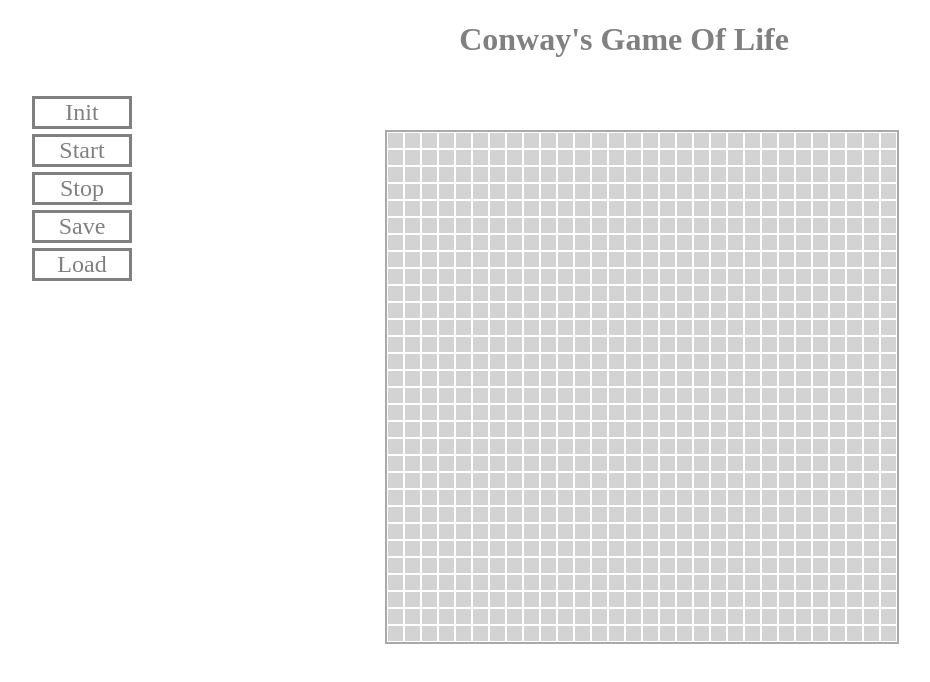
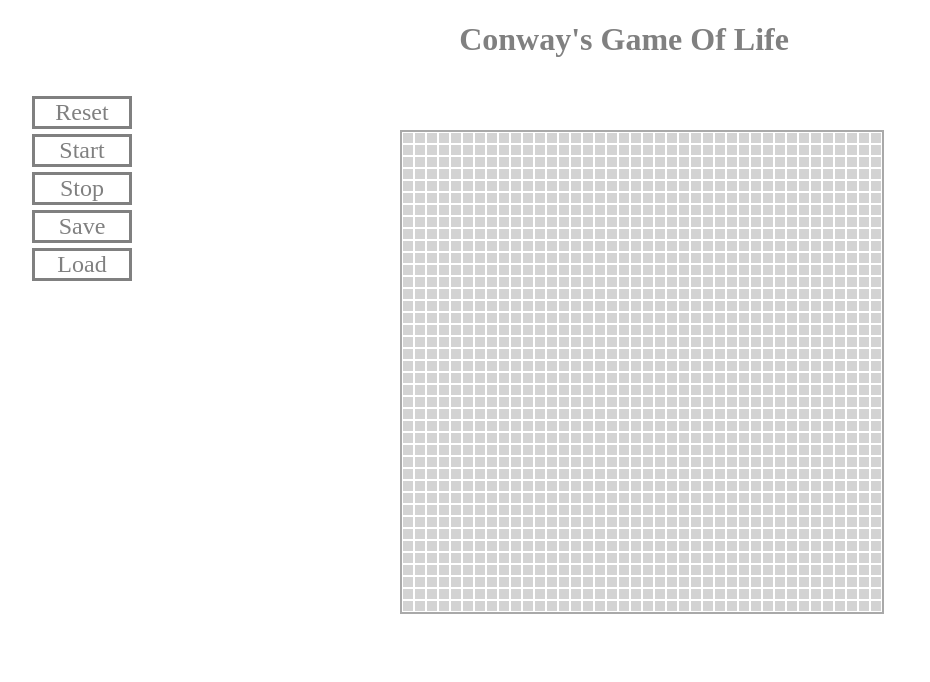
Before and after one commit to gheorghina/GameOfLife, an Angular app: page / in a window 1280 px wide. Shown: the top 682 px of the page, without its empty margins (16-946 px from the left). Built offline with nearby package versions, Linux system fonts and the light colour scheme.

Commit message:
Added Initialization, Cell State Change, Reset, Save to File

```diff
--- a/src/app/app.component.html
+++ b/src/app/app.component.html
@@ -5,10 +5,10 @@
   </h1>
 
   <div class="leftContainer">
-     <app-menu></app-menu>
+     <app-game [universe]="universe"></app-game>
   </div>
 
   <div class="mainContainer">
-    <app-universe></app-universe>
+    <app-universe #universe></app-universe>
   </div>
 </div>
--- a/src/app/app.module.ts
+++ b/src/app/app.module.ts
@@ -2,13 +2,13 @@ import { BrowserModule } from '@angular/platform-browser';
 import { NgModule } from '@angular/core';
 
 import { AppComponent } from './app.component';
-import { MenuComponent } from './menu/menu.component';
+import { GameComponent } from './game/game.component';
 import { UniverseComponent } from './universe/universe.component';
 
 @NgModule({
   declarations: [
     AppComponent,
-    MenuComponent,
+    GameComponent,
     UniverseComponent
   ],
   imports: [
--- /dev/null
+++ b/src/app/contracts/GosperGliderGun.json
@@ -0,0 +1,4 @@
+
+[
+    {}
+]
--- a/src/app/contracts/cell.model.ts
+++ b/src/app/contracts/cell.model.ts
@@ -1,6 +1,6 @@
-export class Cell
-{
-  private isAlive:boolean;
+
+export class Cell {
+    private isAlive: boolean;
     private x: number;
     private y: number;
     private neighbours = [];
@@ -11,10 +11,19 @@ export class Cell
         this.isAlive = false;
     }
 
-   getIsAlive()
-   {
+    getIsAlive() {
         return this.isAlive;
     }
 
+    //temp
+    setIsAlive(value) {
+        this.isAlive = true;
+    }
+
+    changeCellState() {
+        this.isAlive =  !this.isAlive;
+    }
+
+    //getneighbours
 
 }
--- a/src/app/menu/menu.component.css
+++ b/src/app/game/game.component.css
@@ -12,3 +12,7 @@
     margin-top: 5px;
     list-style:none;
 }
+
+#menu li:hover{
+    color: lightblue;
+}
--- a/src/app/menu/menu.component.html
+++ b/src/app/game/game.component.html
@@ -1,7 +1,7 @@
     <ul id="menu">
       <li>
         <div>
-          <a target="_blank"> Init </a>
+          <a target="_blank" (click)="initGame()"> Reset </a>
         </div>
       </li>
       <li>
@@ -16,7 +16,7 @@
       </li>
       <li>
         <div>
-          <a target="_blank"> Save </a>
+          <a target="_blank" (click)="saveState()"> Save </a>
         </div>
       </li>
       <li>
--- /dev/null
+++ b/src/app/game/game.component.ts
@@ -0,0 +1,37 @@
+import { Component, OnInit, Input } from '@angular/core';
+import { UniverseComponent } from '../universe/universe.component';
+
+@Component({
+  selector: 'app-game',
+  templateUrl: './game.component.html',
+  styleUrls: ['./game.component.css']
+})
+
+export class GameComponent {
+  @Input() universe: UniverseComponent;
+
+  gameStarted = false;
+
+
+  initGame()
+  {
+    this.gameStarted = false;
+    this.universe.initializeUniverse();
+  }
+
+  saveState(){
+
+    const fileType = 'text/plain';
+    const fileName = 'GameSnapshot.json';
+
+    var gameStateShapshot = JSON.stringify(this.universe.clone());
+
+    var a = document.createElement("a");
+    var file = new Blob([gameStateShapshot], {type: fileType});
+    a.href = URL.createObjectURL(file);
+    a.download = fileName;
+
+    a.click();
+  }
+
+}
--- a/src/app/universe/universe.component.css
+++ b/src/app/universe/universe.component.css
@@ -10,10 +10,9 @@
 {
     margin: 0;
     padding: 0;
-    background: lightgray;
     border: solid 1px white;
-    width: 15px;
-    height: 15px;
+    width: 10px;
+    height: 10px;
 }
 
 .alive
--- a/src/app/universe/universe.component.html
+++ b/src/app/universe/universe.component.html
@@ -1,6 +1,6 @@
 
 <div class="universe-container" [ngStyle]="{'width':universeContainerSize}">
-  <div  *ngFor="let cell of universe" class="cell">
-       <span style="color: black">  </span>
+  <div  *ngFor="let cell of universe" >
+       <div class="cell" [ngStyle]="{'background': cell.getIsAlive() ? 'blue' : 'lightgray'}" (click)="cell.changeCellState()"></div>
   </div>
 </div>
--- a/src/app/universe/universe.component.ts
+++ b/src/app/universe/universe.component.ts
@@ -1,5 +1,5 @@
 import { Component } from '@angular/core';
-import { Cell } from './../contracts/cell.model';
+import { Cell } from '../contracts/cell.model';
 
 @Component({
   selector: 'app-universe',
@@ -9,21 +9,32 @@ import { Cell } from './../contracts/cell.model';
 
 export class UniverseComponent {
   universe = [];
-  universeSize = 30;
-  universeContainerSize = (15 * this.universeSize) + (2 * this.universeSize) + 'px';
+  universeSize = 40;
+  cellSize = 10;
+  universeContainerSize = (this.cellSize * this.universeSize) + (2 * this.universeSize) + 'px';
 
   constructor() {
     this.initializeUniverse();
-
   }
 
   initializeUniverse() {
+
+    console.log('initializing the universe');
+
+    this.universe = [];
+
     for (let row = 0; row < this.universeSize; row++) {
       for (let column = 0; column < this.universeSize; column++) {
         this.universe.push(new Cell(row, column));
       }
     }
+  }
 
-    this.universe = this.universe;
+  clone(){
+
+    console.log('cloning the universe');
+
+    return this.universe.slice();
+
   }
 }
```
Also changed, not shown: src/app/menu/menu.component.ts (deleted, +0 -10 lines), 1 other file (tests, documents, lock files or other folders). Lines whose indentation alone changed are shown as unchanged.
